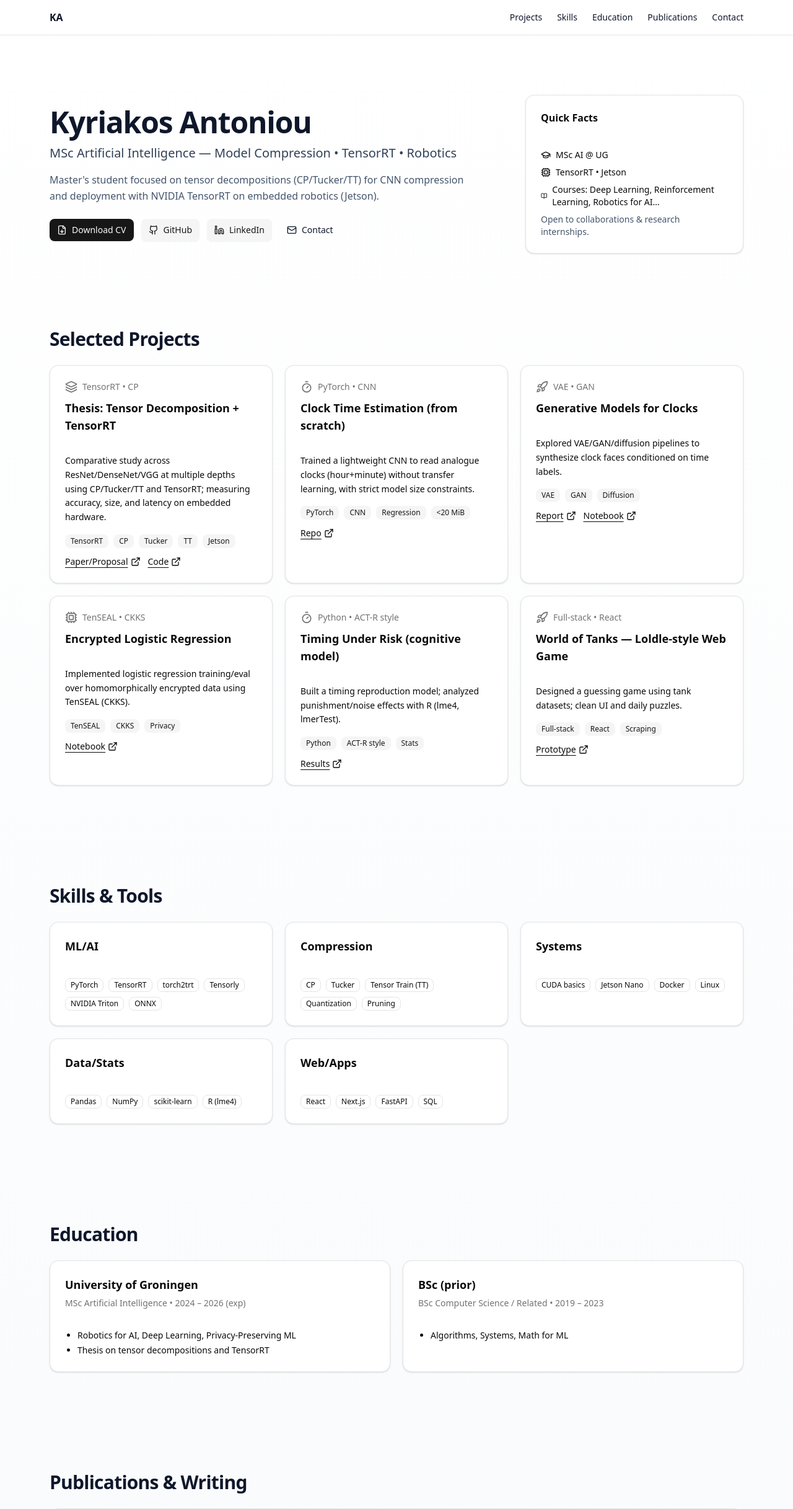
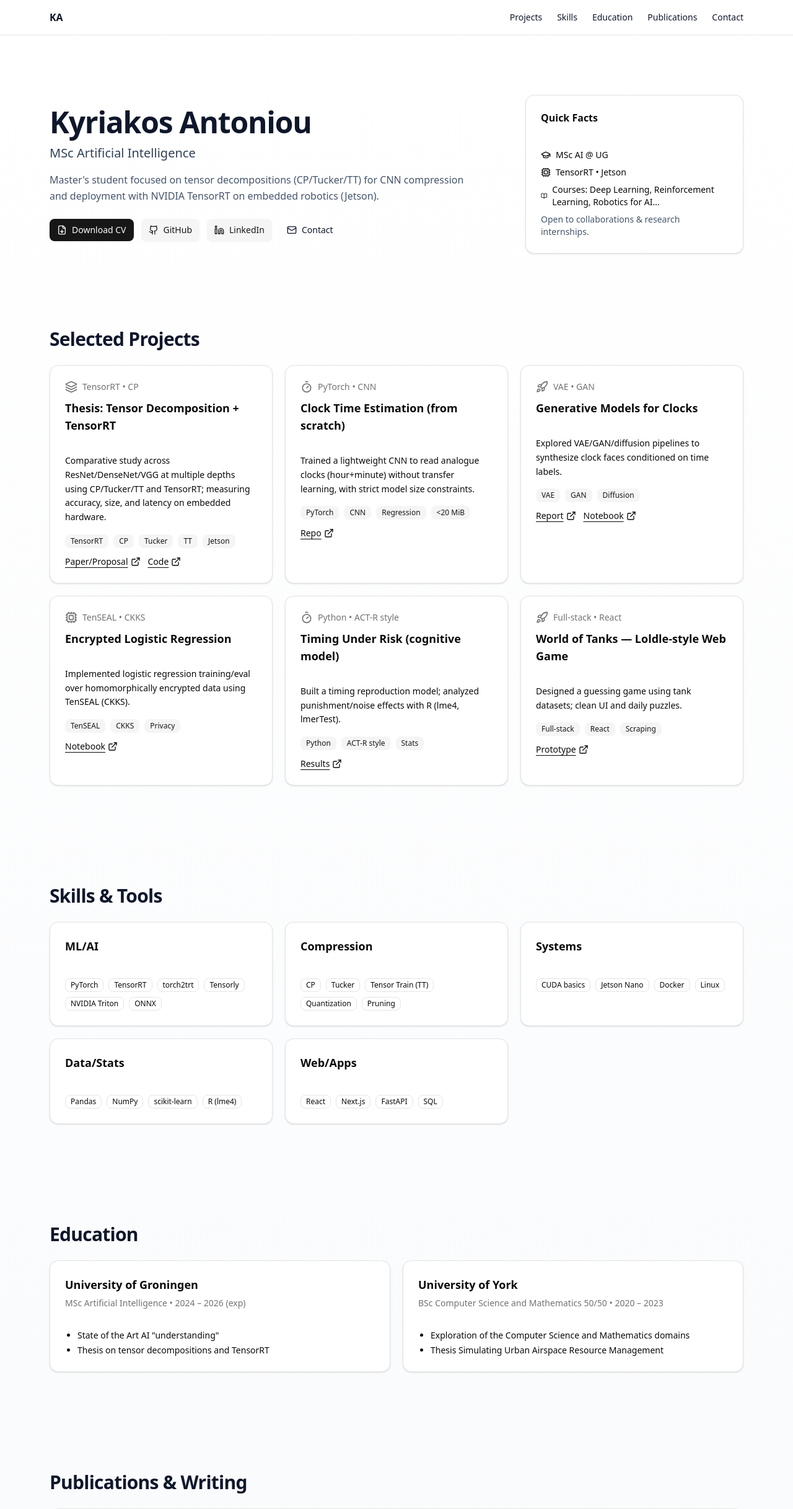
Before and after one commit to UnknownGamerYT/ai-portfolio, a Next.js app: page / in a window 1280 px wide. Shown: the top 2434 px of the page at 62% size. Built offline with nearby package versions, Linux system fonts and the light colour scheme.

Commit message:
Details update +

```diff
--- a/src/app/page.tsx
+++ b/src/app/page.tsx
@@ -18,14 +18,14 @@ type Project = {
 // --- Editable Profile Data ---------------------------------------------------
 const profile = {
   name: "Kyriakos Antoniou",
-  headline: "MSc Artificial Intelligence — Model Compression • TensorRT • Robotics",
-  location: "Groningen / Warsaw",
+  headline: "MSc Artificial Intelligence",
+  location: "Groningen (Netheralnsd) / Nicosia (Cyprus)",
   blurb:
     "Master's student focused on tensor decompositions (CP/Tucker/TT) for CNN compression and deployment with NVIDIA TensorRT on embedded robotics (Jetson).",
   links: {
-    github: "https://github.com/yourhandle",
-    linkedin: "https://linkedin.com/in/yourhandle",
-    email: "mailto:you@example.com",
+    github: "https://github.com/UnknownGamerYT",
+    linkedin: "https://www.linkedin.com/in/kyriakos-antoniou-a26b64230/",
+    email: "kyriakosantoniou3@gmail.com",
     cv: "/Kyriakos_Antoniou_CV.pdf",
   },
 };
@@ -88,15 +88,18 @@ const education = [
     degree: "MSc Artificial Intelligence",
     years: "2024 – 2026 (exp)",
     details: [
-      "Robotics for AI, Deep Learning, Privacy‑Preserving ML",
+      "State of the Art AI \"understanding\"",
       "Thesis on tensor decompositions and TensorRT",
     ],
   },
   {
-    school: "BSc (prior)",
-    degree: "BSc Computer Science / Related",
-    years: "2019 – 2023",
-    details: ["Algorithms, Systems, Math for ML"],
+    school: "University of York",
+    degree: "BSc Computer Science and Mathematics 50/50",
+    years: "2020 – 2023",
+    details: [
+      "Exploration of the Computer Science and Mathematics domains",
+      "Thesis Simulating Urban Airspace Resource Management"
+    ],
   },
 ];
 
```
